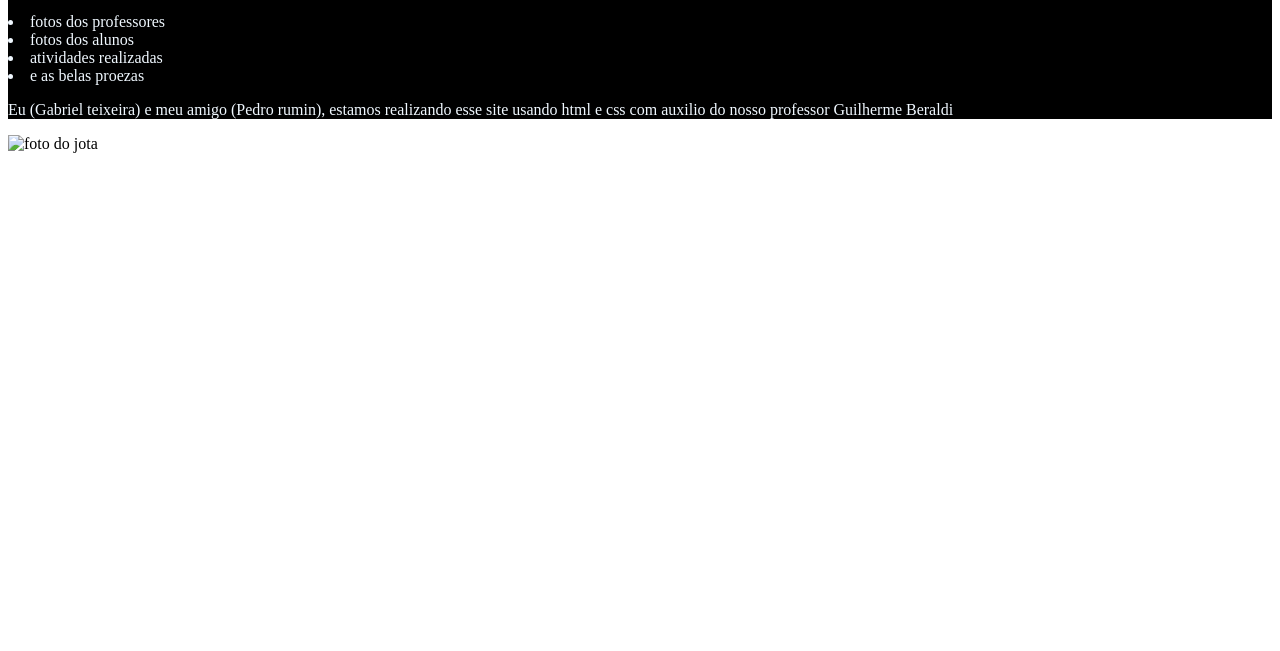
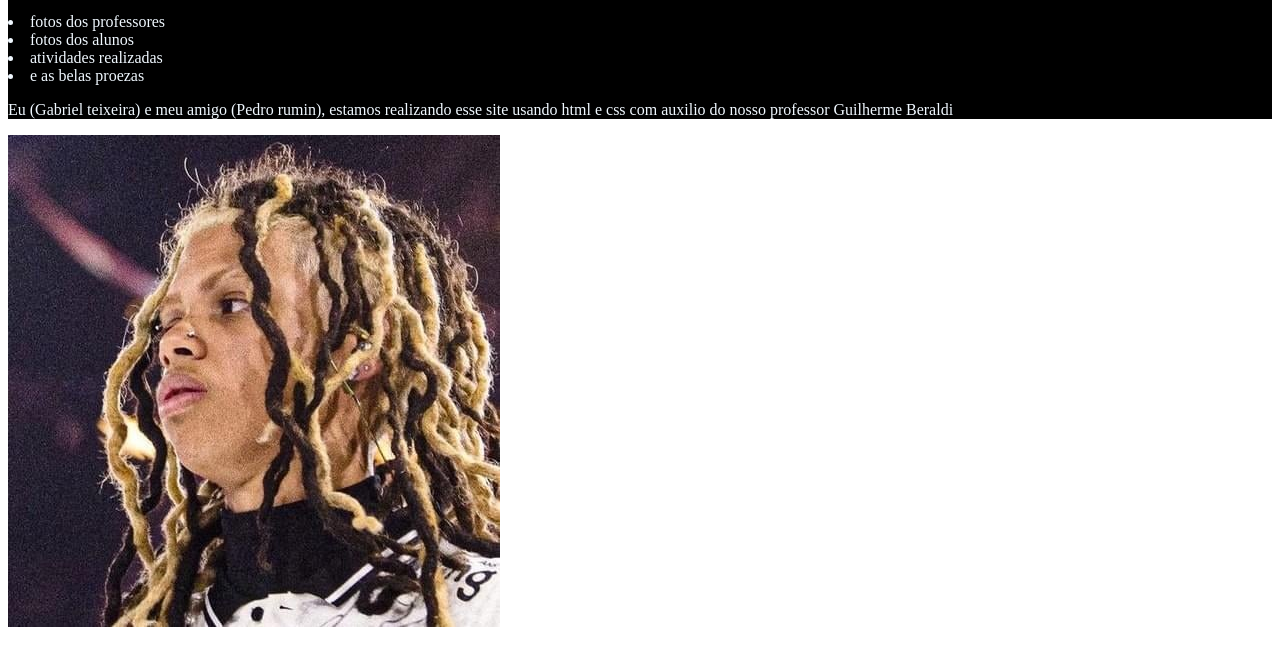
Before and after one commit to gabriel0289/prog1_turma3D, a plain HTML site: page index.html in a window 1280 px wide. Shown: the part 149-800 px from the top of the page. Drawn offline with Linux system fonts and the light colour scheme.

Commit message:
....fhdrghd

```diff
--- a/index.html
+++ b/index.html
@@ -28,7 +28,7 @@
        <li>e as belas proezas </li>
         <p> Eu (Gabriel teixeira) e meu amigo (Pedro rumin), estamos realizando esse site usando html e css com auxilio do nosso professor Guilherme Beraldi </p>
        </div>
-       <img src="montro.jpg" alt="foto do jota">
+       <img src="monstro.jpg" alt="foto do jota">
  </section>
 
 
```
